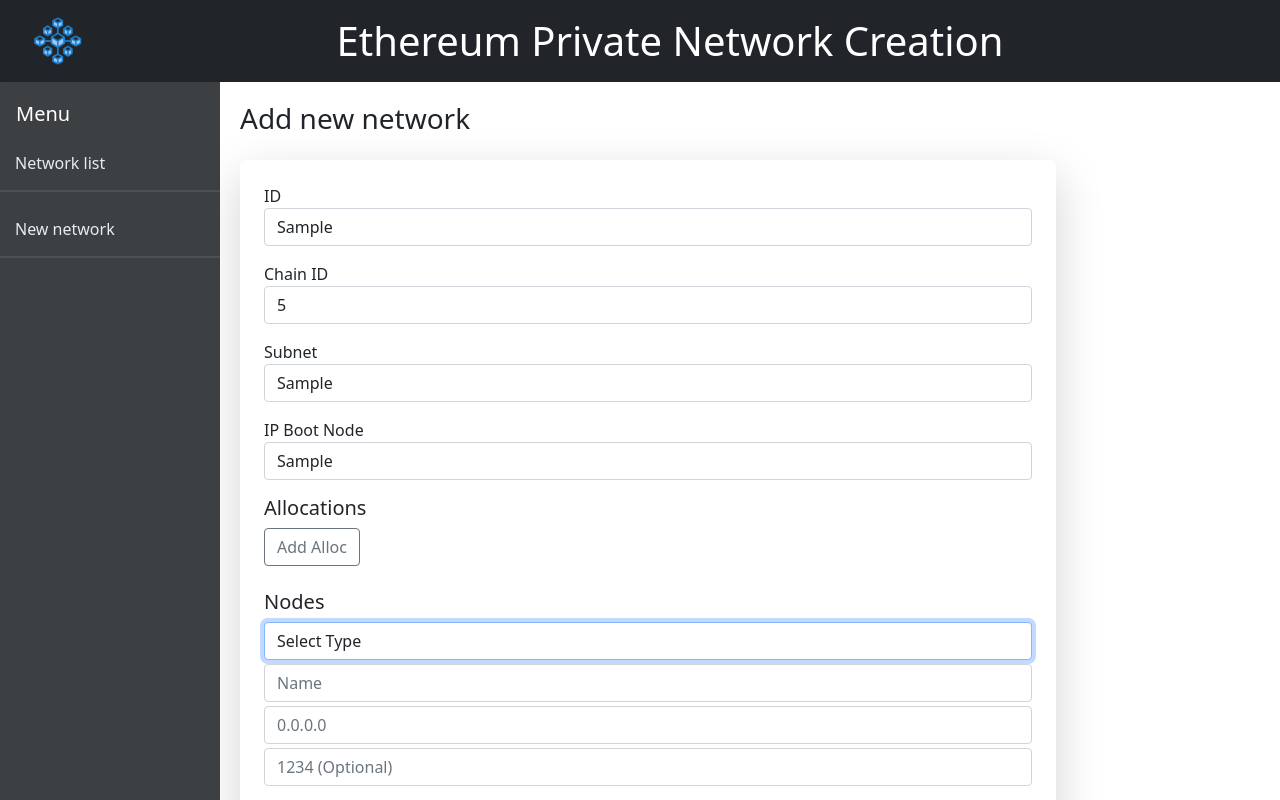
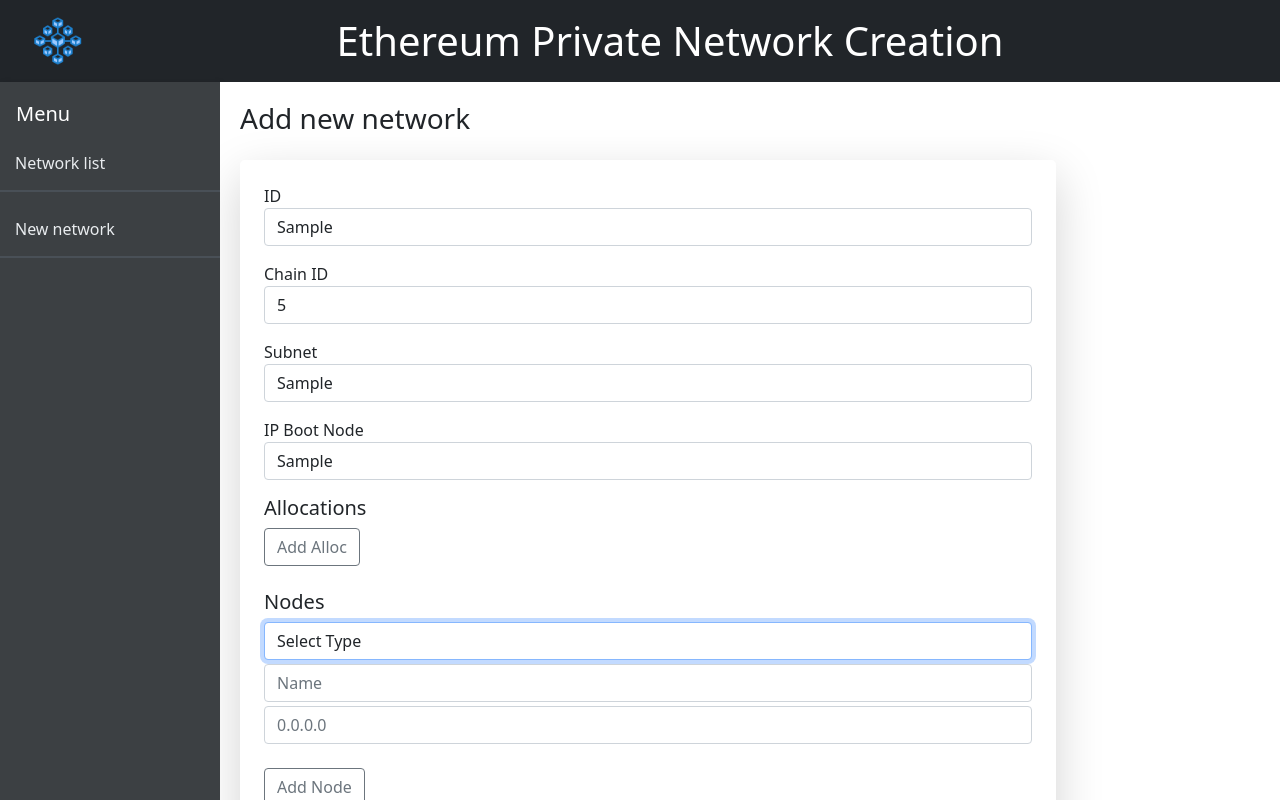
Before and after one commit to codecrypto-academy/pfm-web2.5-oct24-1, a React (Vite) app in the folder frontend/: page /addnetwork in a window 1280 px wide. Both pictures are taken after typing "Sample", "5", "Sample", "Sample" into the empty fields and a click on the button "Add Node". Shown: the top 800 px of the page. Built offline with nearby package versions, Linux system fonts and the light colour scheme.

Commit message:
change: change where the data and networks folder are created and read from

```diff
--- a/frontend/src/components/AddNetwork.tsx
+++ b/frontend/src/components/AddNetwork.tsx
@@ -124,8 +124,8 @@
                     placeholder="0.0.0.0"
                     className={`form-control mb-1 ${errors.nodes?.[index]?.ip ? 'is-invalid' : ''}`}
                     />
-                    {/* Conditionally render the port input if node type is not miner */}
-                    {watch(`nodes.${index}.type`) !== "miner" && (
+                    {/* Conditionally render the port input if node type is rpc */}
+                    {watch(`nodes.${index}.type`) == "rpc" && (
                         <input
                         type="number"
                         {...register(`nodes.${index}.port`)}
```
Also changed, not shown: 1 other file (tests, documents, lock files or other folders).
